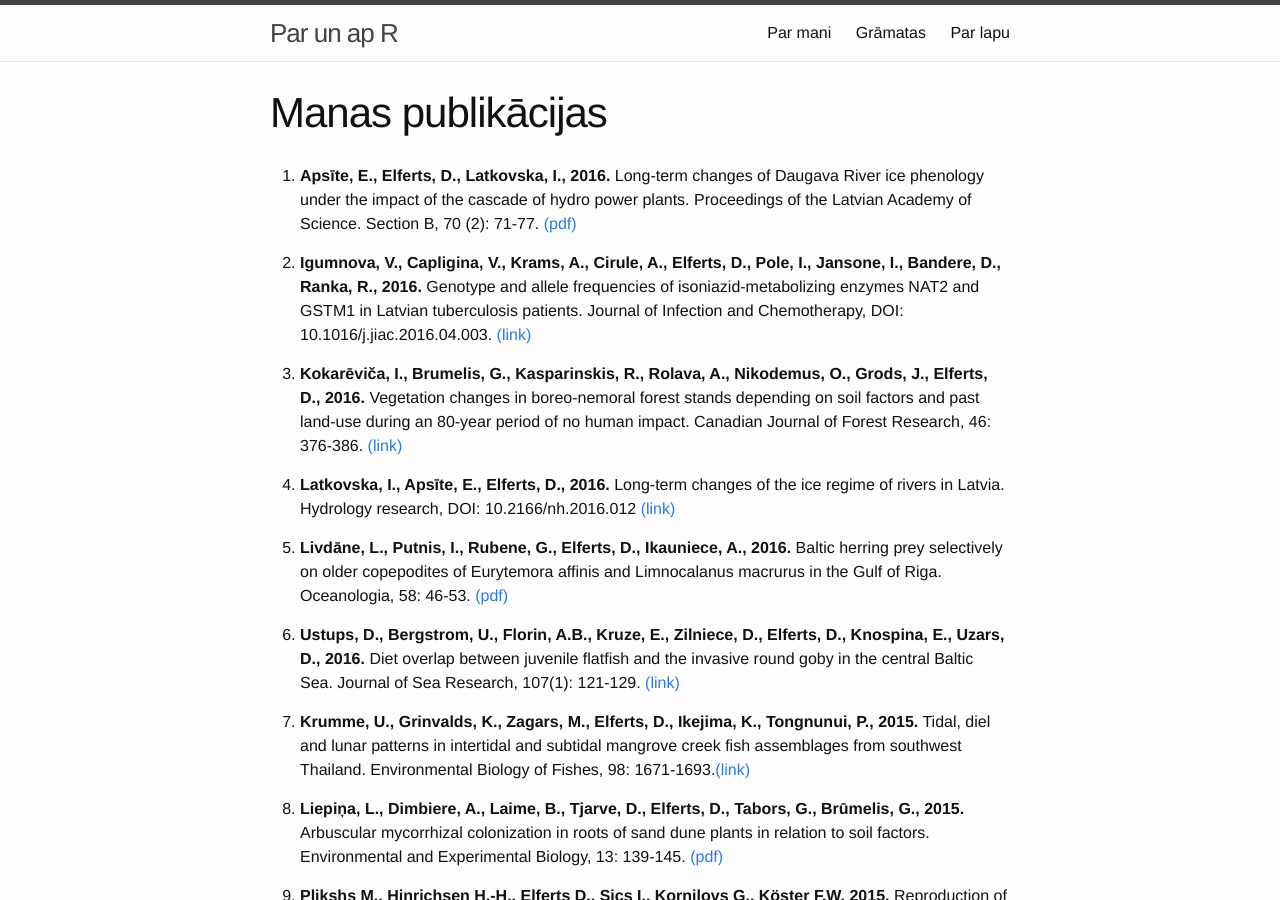
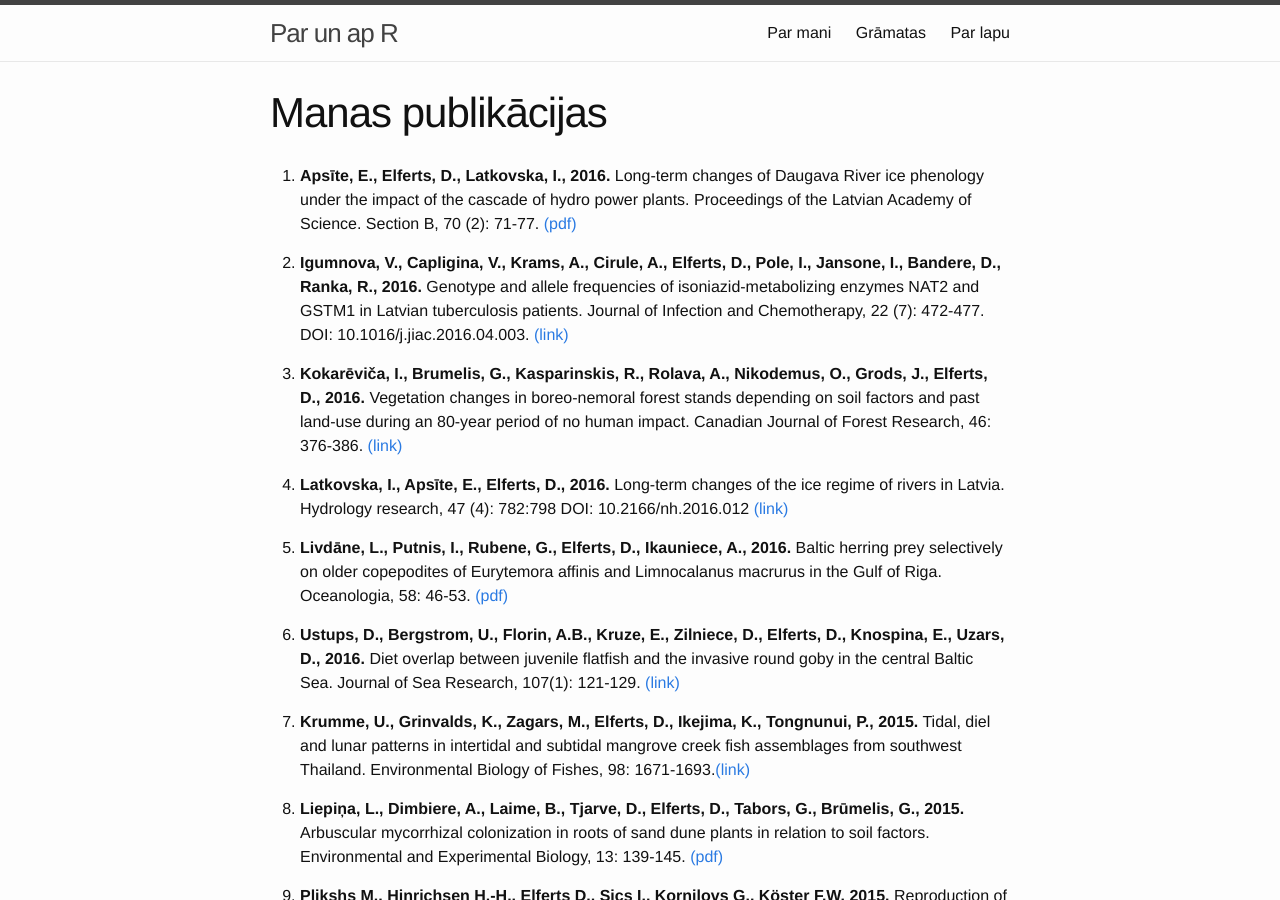
Before and after one commit to delferts/delferts.github.io, a Jekyll site: the page built from es/publikacijas.md, in a window 1280 px wide and 900 px high. Built offline with Jekyll 4.4.1, drawn with Linux system fonts in a browser that asks for light colours.

Commit message:
Pievienotas lapaspuses rakstiem

```diff
--- a/es/publikacijas.md
+++ b/es/publikacijas.md
@@ -6,11 +6,11 @@ categories: es
 
 1. **Apsīte, E., Elferts, D., Latkovska, I., 2016.** Long-term changes of Daugava River ice phenology under the impact of the cascade of hydro power plants. Proceedings of the Latvian Academy of Science. Section B, 70 (2): 71-77. [(pdf)](http://www.degruyter.com/dg/viewarticle.fullcontentlink:pdfeventlink/$002fj$002fprolas.2016.70.issue-2$002fprolas-2016-0012$002fprolas-2016-0012.pdf/prolas-2016-0012.pdf?format=INT&t:ac=j$002fprolas.2016.70.issue-2$002fprolas-2016-0012$002fprolas-2016-0012.xml)
 
-1. **Igumnova, V., Capligina, V., Krams, A., Cirule, A., Elferts, D., Pole, I., Jansone, I., Bandere, D., Ranka, R., 2016.** Genotype and allele frequencies of isoniazid-metabolizing enzymes NAT2 and GSTM1 in Latvian tuberculosis patients. Journal of Infection and Chemotherapy, DOI: 10.1016/j.jiac.2016.04.003. [(link)](http://www.sciencedirect.com/science/article/pii/S1341321X16300460)
+1. **Igumnova, V., Capligina, V., Krams, A., Cirule, A., Elferts, D., Pole, I., Jansone, I., Bandere, D., Ranka, R., 2016.** Genotype and allele frequencies of isoniazid-metabolizing enzymes NAT2 and GSTM1 in Latvian tuberculosis patients. Journal of Infection and Chemotherapy, 22  (7): 472-477. DOI: 10.1016/j.jiac.2016.04.003. [(link)](http://www.sciencedirect.com/science/article/pii/S1341321X16300460)
 
 1. **Kokarēviča, I., Brumelis, G., Kasparinskis, R., Rolava, A., Nikodemus, O., Grods, J., Elferts, D., 2016.** Vegetation changes in boreo-nemoral forest stands depending on soil factors and past land-use during an 80-year period of no human impact. Canadian Journal of Forest Research, 46: 376-386. [(link)](http://www.nrcresearchpress.com/doi/abs/10.1139/cjfr-2015-0343)
 
-1. **Latkovska, I., Apsīte, E., Elferts, D., 2016.** Long-term changes of the ice regime of rivers in Latvia. Hydrology research, DOI: 10.2166/nh.2016.012 [(link)](http://hr.iwaponline.com/content/early/2016/01/28/nh.2016.012.abstract)
+1. **Latkovska, I., Apsīte, E., Elferts, D., 2016.** Long-term changes of the ice regime of rivers in Latvia. Hydrology research, 47 (4): 782:798 DOI: 10.2166/nh.2016.012 [(link)](http://hr.iwaponline.com/content/early/2016/01/28/nh.2016.012.abstract)
 
 1. **Livdāne, L., Putnis, I., Rubene, G., Elferts, D., Ikauniece, A., 2016.** Baltic herring prey selectively on older copepodites of Eurytemora affinis and Limnocalanus macrurus in the Gulf of Riga. Oceanologia, 58: 46-53. [(pdf)](http://ac.els-cdn.com/S007832341500113X/1-s2.0-S007832341500113X-main.pdf?_tid=0396ca6e-f7fd-11e5-a7fe-00000aacb361&acdnat=1459510356_746e58eb57951fef049e77ea743c6cca)
 
```
